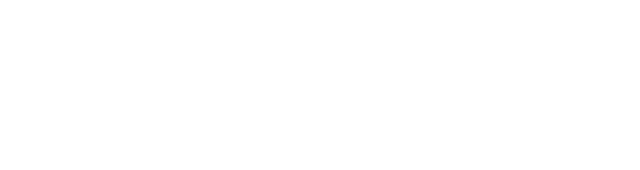
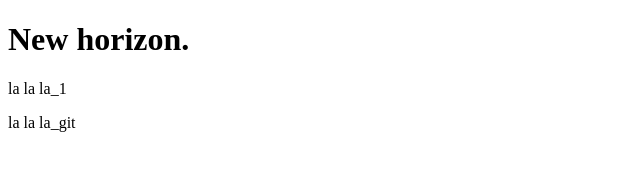
Before and after one commit to vladio71/test-git, a plain HTML site: page index.html in a window 1280 px wide. Shown: the whole page, without its empty margins (0-640 px from the left). Drawn offline with Linux system fonts and the light colour scheme.

Commit message:
Final commit

```diff
--- a/index.html
+++ b/index.html
@@ -6,5 +6,17 @@
 </head>
 <body>
 
+
+<h1>
+    New horizon.
+</h1>
+
+<p>
+    la la la_1
+</p>
+<p>
+    la la la_git
+</p>
+
 </body>
 </html>
```
